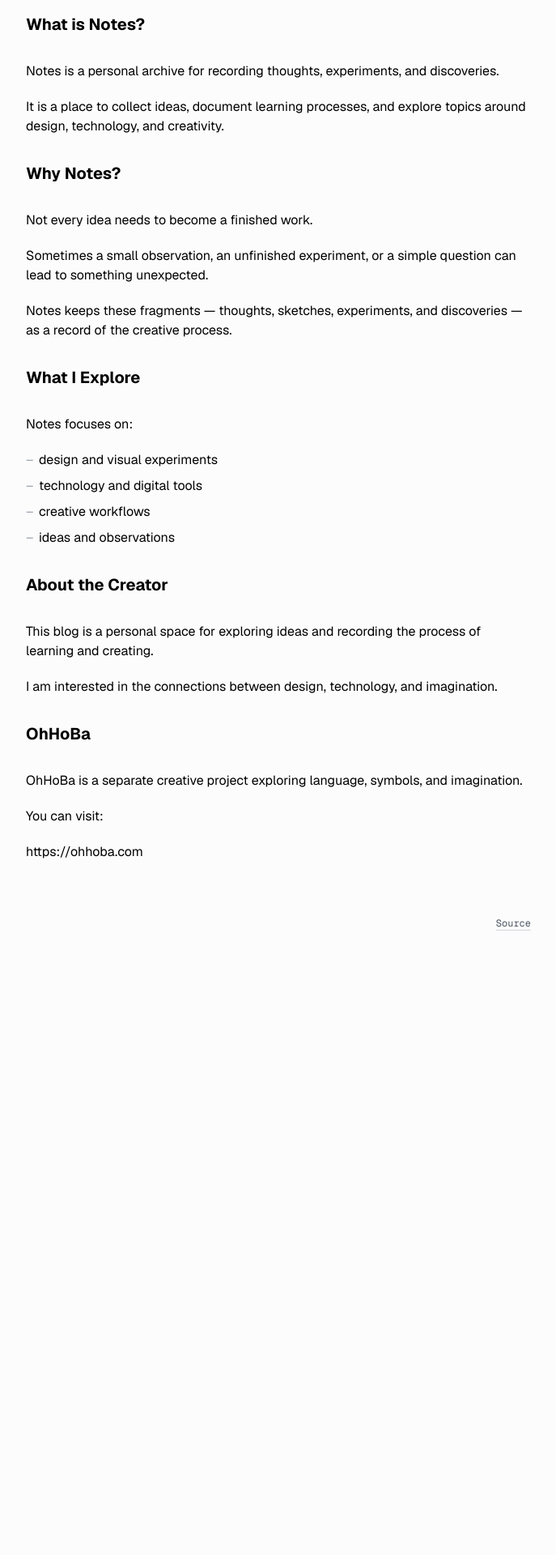
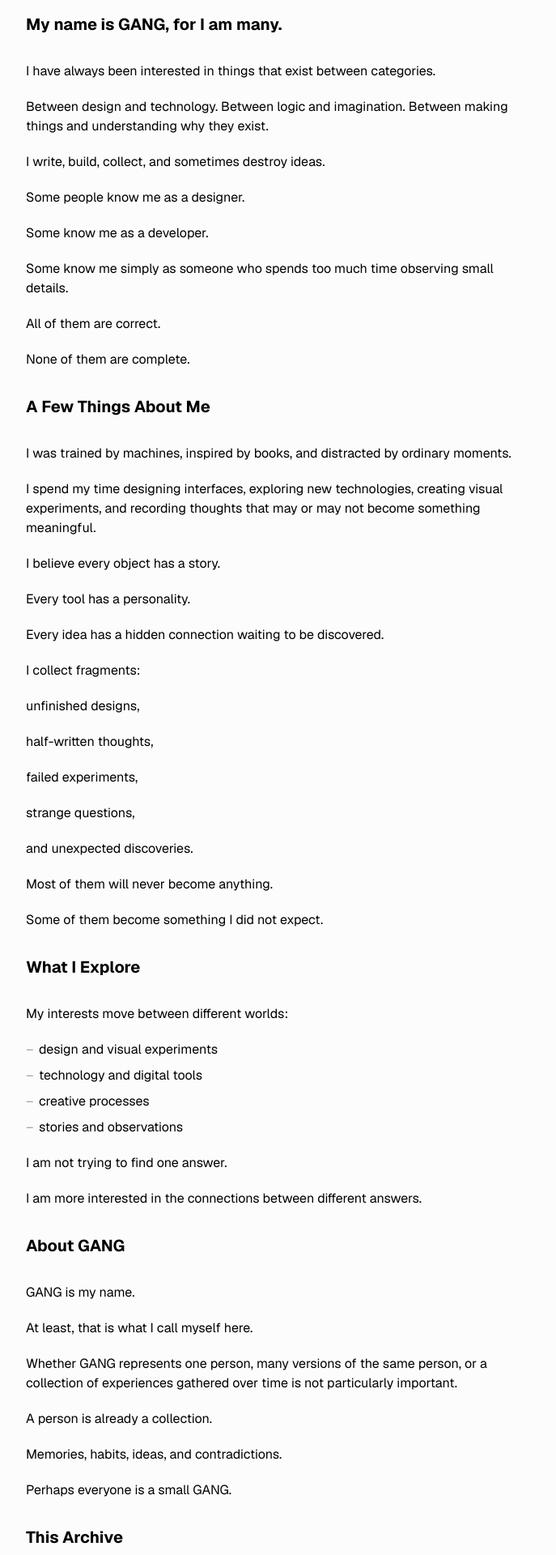
Before and after one commit to shabi/my-blog, a Next.js app: page /about in a window 1280 px wide. Shown: the part 140-2060 px from the top of the page at 81% size, without its empty margins (296-983 px from the left). Before the commit the page ends 1312 px from the top, so only its background shows below. Built offline with nearby package versions, Linux system fonts and the light colour scheme.

Commit message:
Update page.mdx

```diff
--- a/app/about/page.mdx
+++ b/app/about/page.mdx
@@ -1,42 +1,118 @@
-# About Notes
+# About GANG
 
 
-## What is Notes?
-
-Notes is a personal archive for recording thoughts, experiments, and discoveries.
-
-It is a place to collect ideas, document learning processes, and explore topics around design, technology, and creativity.
+## My name is GANG, for I am many.
 
 
-## Why Notes?
+I have always been interested in things that exist between categories.
 
-Not every idea needs to become a finished work.
+Between design and technology.
+Between logic and imagination.
+Between making things and understanding why they exist.
 
-Sometimes a small observation, an unfinished experiment, or a simple question can lead to something unexpected.
 
-Notes keeps these fragments — thoughts, sketches, experiments, and discoveries — as a record of the creative process.
+I write, build, collect, and sometimes destroy ideas.
+
+Some people know me as a designer.
+
+Some know me as a developer.
+
+Some know me simply as someone who spends too much time observing small details.
+
+All of them are correct.
+
+None of them are complete.
+
+
+## A Few Things About Me
+
+
+I was trained by machines, inspired by books, and distracted by ordinary moments.
+
+I spend my time designing interfaces, exploring new technologies, creating visual experiments, and recording thoughts that may or may not become something meaningful.
+
+
+I believe every object has a story.
+
+Every tool has a personality.
+
+Every idea has a hidden connection waiting to be discovered.
+
+
+I collect fragments:
+
+unfinished designs,
+
+half-written thoughts,
+
+failed experiments,
+
+strange questions,
+
+and unexpected discoveries.
+
+
+Most of them will never become anything.
+
+Some of them become something I did not expect.
 
 
 ## What I Explore
 
-Notes focuses on:
+
+My interests move between different worlds:
 
 - design and visual experiments
 - technology and digital tools
-- creative workflows
-- ideas and observations
+- creative processes
+- stories and observations
 
 
-## About the Creator
+I am not trying to find one answer.
 
-This blog is a personal space for exploring ideas and recording the process of learning and creating.
+I am more interested in the connections between different answers.
 
-I am interested in the connections between design, technology, and imagination.
+
+## About GANG
+
+
+GANG is my name.
+
+At least, that is what I call myself here.
+
+
+Whether GANG represents one person, many versions of the same person, or a collection of experiences gathered over time is not particularly important.
+
+A person is already a collection.
+
+Memories, habits, ideas, and contradictions.
+
+Perhaps everyone is a small GANG.
+
+
+## This Archive
+
+
+This is where I leave traces of my existence.
+
+Some pages are carefully constructed.
+
+Some are simple records.
+
+Some are just evidence that I was curious about something at a particular moment.
+
+
+I do not promise a consistent direction.
+
+Curiosity rarely moves in a straight line.
 
 
 ## OhHoBa
 
-OhHoBa is a separate creative project exploring language, symbols, and imagination.
+
+OhHoBa is another project of mine.
+
+A place exploring language, symbols, and imagination.
 
 You can visit:
 
```
